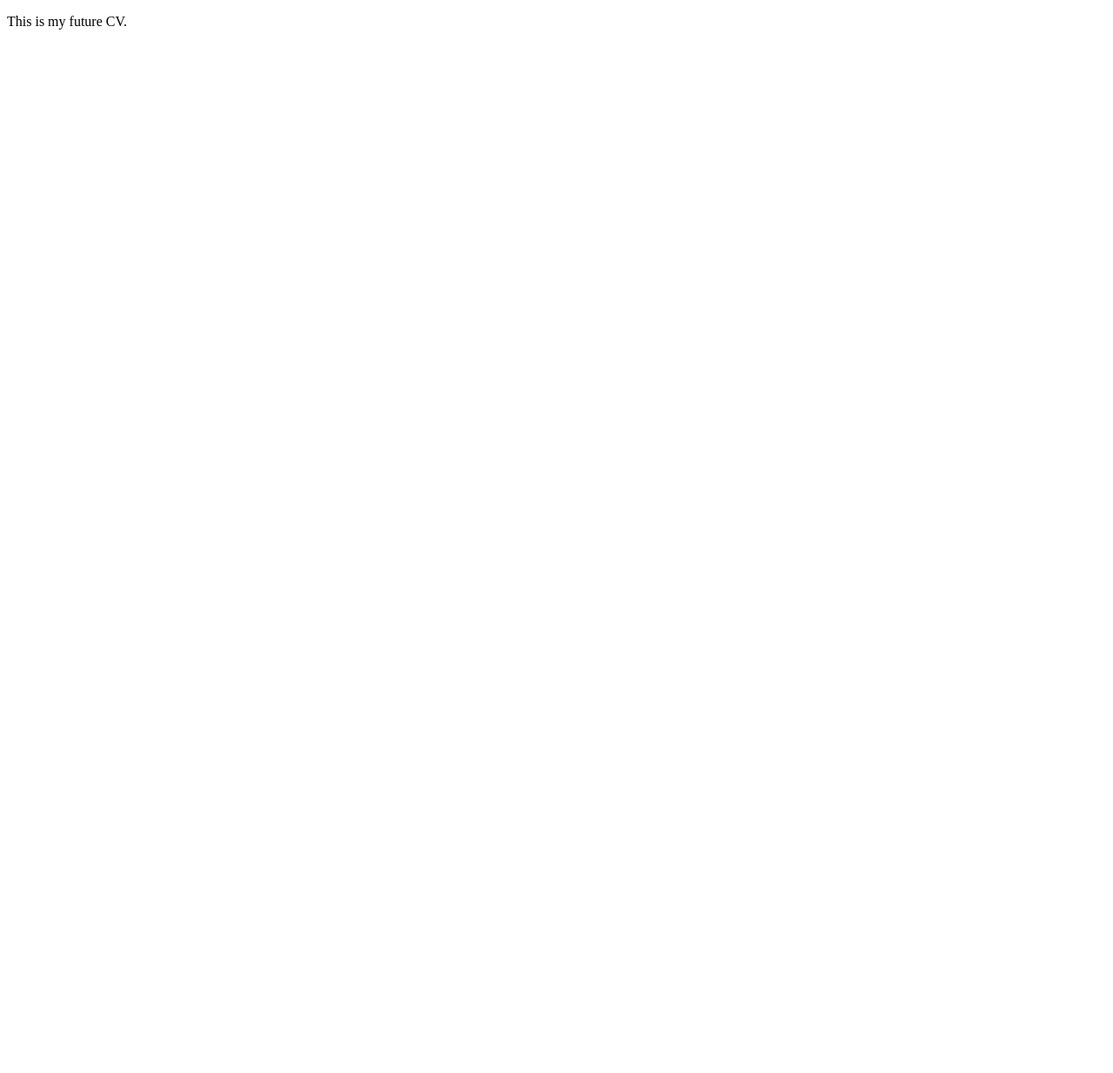
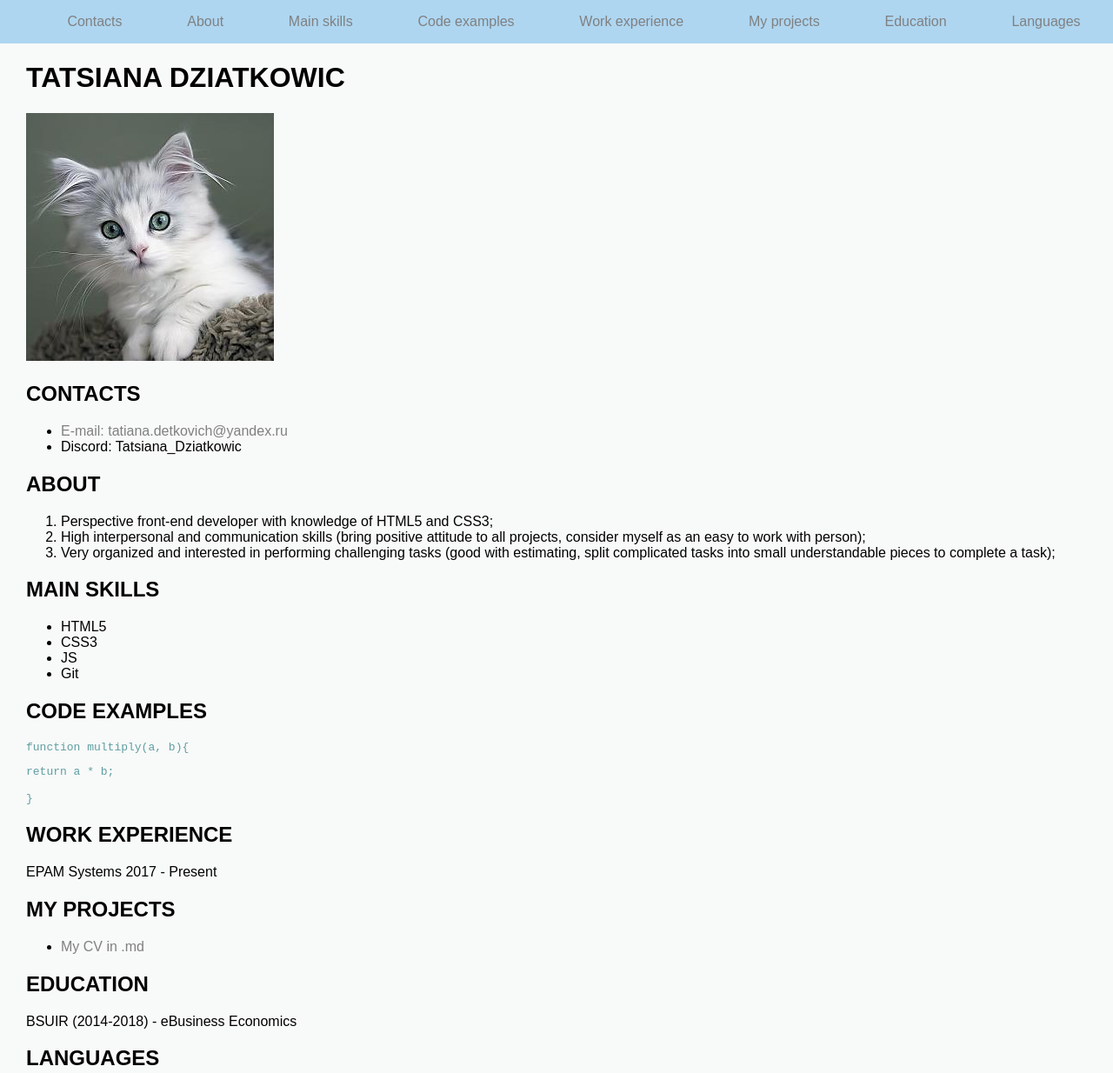
Before and after one commit to tatsiana1997/rsschool-cv, a plain HTML site: page index.html in a window 1280 px wide. Shown: the top 1234 px of the page at 87% size. Before the commit the page ends 800 px from the top, so only its background shows below. Drawn offline with Linux system fonts and the light colour scheme.

Commit message:
feat: add markup and styles for CV

```diff
--- a/index.html
+++ b/index.html
@@ -1,12 +1,80 @@
 <!DOCTYPE html>
 <html lang="en">
+
 <head>
   <meta charset="UTF-8">
   <meta http-equiv="X-UA-Compatible" content="IE=edge">
   <meta name="viewport" content="width=device-width, initial-scale=1.0">
-  <title>Document</title>
+  <title>This is my CV</title>
+  <link rel="stylesheet" href="style.css">
 </head>
+
 <body>
-  <p>This is my future CV.</p>
+  <header>
+    <nav>
+      <ul class="navigation-menu">
+        <li><a href="#contacts">Contacts</a></li>
+        <li><a href="#about">About</a></li>
+        <li><a href="#main-skills">Main skills</a></li>
+        <li><a href="#code-examples">Code examples</a></li>
+        <li><a href="#work-experience">Work experience</a></li>
+        <li><a href="#my-projects">My projects</a></li>
+        <li><a href="#education">Education</a></li>
+        <li><a href="#languages">Languages</a></li>
+      </ul>
+    </nav>
+  </header>
+  <main>
+    <h1>Tatsiana Dziatkowic</h1>
+    <img src="my-avatar.jpg" alt="my avatar">
+    <h2 id="contacts">Contacts</h2>
+    <ul>
+      <li><a target="_blank" href="mailto:tatiana.detkovich@yandex.ru"> E-mail: tatiana.detkovich@yandex.ru</a></li>
+      <li>Discord: Tatsiana_Dziatkowic</li>
+    </ul>
+    <h2 id="about">About</h2>
+    <ol>
+      <li>Perspective front-end developer with knowledge of HTML5 and CSS3;</li>
+      <li>High interpersonal and communication skills (bring positive attitude to all projects, consider myself as an
+        easy to work with person);</li>
+      <li>Very organized and interested in performing challenging tasks (good with estimating, split complicated tasks
+        into small understandable pieces to complete a task);</li>
+    </ol>
+    <h2 id="main-skills">Main skills</h2>
+    <ul>
+      <li>HTML5</li>
+      <li>CSS3</li>
+      <li>JS</li>
+      <li>Git</li>
+    </ul>
+    <h2 id="code-examples">Code examples</h2>
+    <code><p>function multiply(a, b){</p>
+      <p>return a * b;</p>
+    }</code>
+    <h2 id="work-experience">Work experience</h2>
+    <p>EPAM Systems 2017 - Present</p>
+    <h2 id="my-projects">My projects</h2>
+    <ul>
+      <li><a target="_blank" href="https://tatsiana1997.github.io/rsschool-cv/cv">My CV in .md</a></li>
+    </ul>
+    <h2 id="education">Education</h2>
+    <p>BSUIR (2014-2018) - eBusiness Economics</p>
+    <h2 id="languages">Languages</h2>
+    <ol>
+      <li>Russian - <strong>native</strong></li>
+      <li>Belarusian - <strong>native</strong></li>
+      <li>English - <strong>B2</strong></li>
+      <li>Italian - <strong>B2</strong></li>
+    </ol>
+  </main>
+  <footer>
+    <ul class="footer-menu">
+      <li><a target="_blank" href="https://github.com/tatsiana1997">My github</a></li>
+      <li>2022</li>
+      <li><a target="_blank" class="rs-logo" href="https://rs.school/js/"><img
+            src="https://rs.school/images/rs_school_js.svg" alt="RSschool"></a></li>
+    </ul>
+  </footer>
 </body>
+
 </html>
--- a/style.css
+++ b/style.css
@@ -1,7 +1,62 @@
-body {
-  background-color: antiquewhite;
+* {
+  box-sizing: border-box;
 }
 
-p {
-  color: blueviolet;
+body {
+  display: flex;
+  flex-direction: column;
+  align-items: center;
+  margin: 0 auto;
+  max-width: 1440px;
+  font-family: sans-serif;
 }
+
+header,
+footer {
+  width: 100%;
+  background-color: #aed6f1;
+}
+
+main {
+  width: 100%;
+  padding: 0 30px;
+  background-color: #f8f9f9;
+}
+
+a {
+  color: grey;
+  text-decoration: none;
+}
+
+a:hover {
+  color: black;
+}
+
+h1 {
+  text-transform: uppercase;
+}
+
+h2 {
+  text-transform: uppercase;
+}
+
+code {
+  color: cadetblue;
+}
+
+.navigation-menu,
+.footer-menu {
+  display: flex;
+  align-items: center;
+  justify-content: space-around;
+  list-style: none;
+}
+
+.footer-menu {
+  margin: 0;
+}
+
+.rs-logo img {
+  width: 100px;
+  height: 50px;
+}
```
